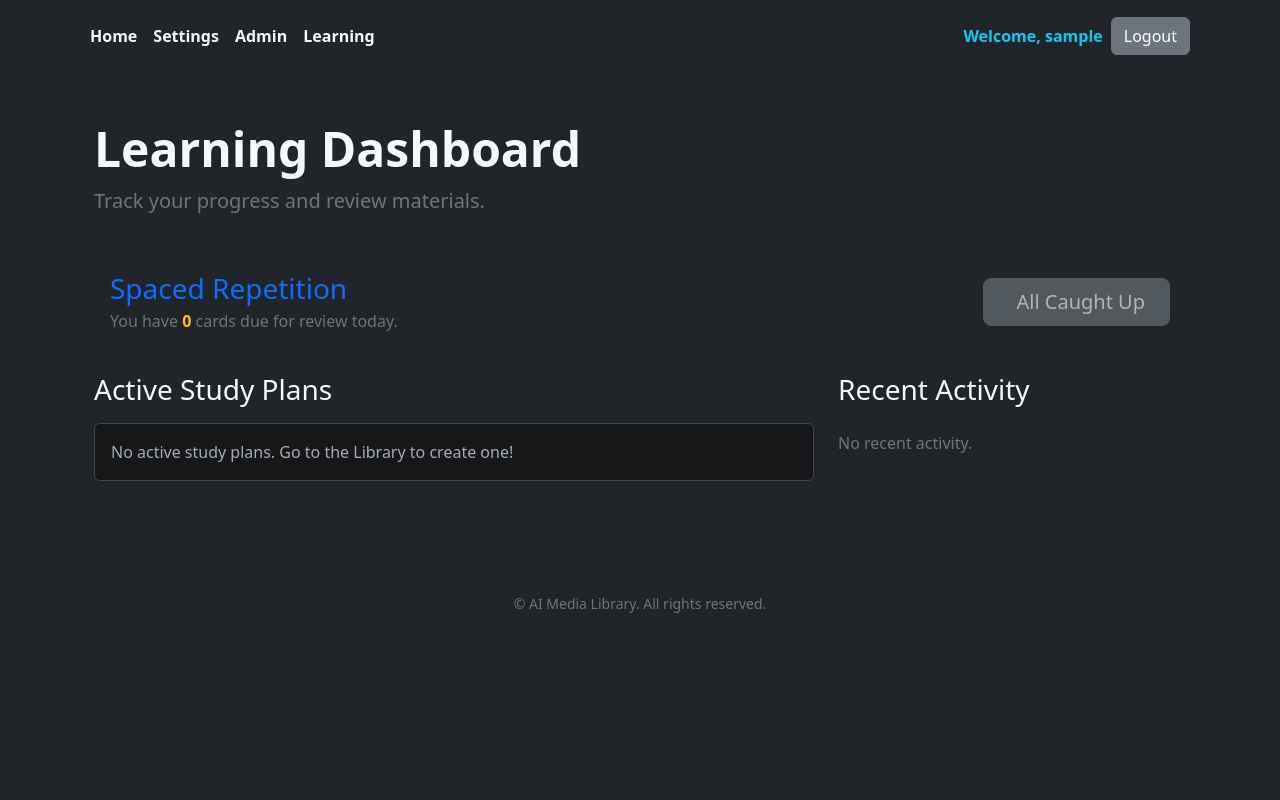
After one commit to kraspy/ai_media_library, a Django app: page /learning/ in a window 1280 px wide. The commit adds this page. Run offline with Django 5.2, Linux system fonts and the light colour scheme; the visitor is signed in with stand-in values (Sample User, id 1); data that the repository does not hold is empty; parts of the project's set-up code (start-up, migrations or seed data) failed here and were passed over.

Commit message:
✨ Add learning URLs/Views/Templates

```diff
--- /dev/null
+++ b/apps/learning/urls.py
@@ -0,0 +1,17 @@
+from django.urls import path
+
+from .views import (
+    LearningDashboardView,
+    QuizView,
+    StudyPlanDetailView,
+    StudySessionView,
+)
+
+app_name = 'learning'
+
+urlpatterns = [
+    path('', LearningDashboardView.as_view(), name='dashboard'),
+    path('study/', StudySessionView.as_view(), name='study_session'),
+    path('plan/<int:pk>/', StudyPlanDetailView.as_view(), name='plan_detail'),
+    path('quiz/<int:pk>/', QuizView.as_view(), name='quiz'),
+]
--- /dev/null
+++ b/apps/learning/views.py
@@ -0,0 +1,101 @@
+from django.contrib.auth.mixins import LoginRequiredMixin
+from django.db.models import Count, Q
+from django.shortcuts import get_object_or_404, redirect, render
+from django.utils import timezone
+from django.views.generic import DetailView, TemplateView, View
+
+from apps.learning.models import Flashcard, StudyPlan, StudyUnit
+from apps.learning.services.srs import calculate_next_review
+
+
+class LearningDashboardView(LoginRequiredMixin, TemplateView):
+    template_name = 'learning/dashboard.html'
+
+    def get_context_data(self, **kwargs):
+        context = super().get_context_data(**kwargs)
+        user = self.request.user
+        today = timezone.now().date()
+
+        context['cards_due_count'] = Flashcard.objects.filter(
+            user=user, next_review__lte=today
+        ).count()
+
+        context['active_plans'] = StudyPlan.objects.filter(
+            user=user, status=StudyPlan.Status.ACTIVE
+        ).annotate(
+            total_units=Count('units'),
+            completed_units=Count('units', filter=Q(units__is_completed=True)),
+        )
+
+        context['recent_activity'] = StudyUnit.objects.filter(
+            plan__user=user, is_completed=True
+        ).order_by('-plan__created_at')[:5]
+
+        return context
+
+
+class StudyPlanDetailView(LoginRequiredMixin, DetailView):
+    model = StudyPlan
+    template_name = 'learning/plan_detail.html'
+    context_object_name = 'plan'
+
+    def get_queryset(self):
+        return StudyPlan.objects.filter(user=self.request.user)
+
+
+class StudySessionView(LoginRequiredMixin, View):
+    template_name = 'learning/study_session.html'
+
+    def get(self, request):
+        today = timezone.now().date()
+        cards = Flashcard.objects.filter(
+            user=request.user, next_review__lte=today
+        ).order_by('next_review')
+
+        if not cards.exists():
+            return render(request, 'learning/session_complete.html')
+
+        card = cards.first()
+        return render(
+            request,
+            self.template_name,
+            {'card': card, 'cards_count': cards.count()},
+        )
+
+    def post(self, request):
+        card_id = request.POST.get('card_id')
+        quality = int(request.POST.get('quality'))
+
+        card = get_object_or_404(Flashcard, id=card_id, user=request.user)
+
+        new_interval, new_ease = calculate_next_review(
+            quality, card.interval, card.ease_factor, card.reps
+        )
+
+        card.interval = new_interval
+        card.ease_factor = new_ease
+        card.reps += 1
+        card.last_review = timezone.now().date()
+        card.next_review = card.last_review + timezone.timedelta(
+            days=new_interval
+        )
+        card.save()
+
+        return redirect('learning:study_session')
+
+
+class QuizView(LoginRequiredMixin, DetailView):
+    model = StudyUnit
+    template_name = 'learning/quiz.html'
+    context_object_name = 'unit'
+
+    def get_context_data(self, **kwargs):
+        context = super().get_context_data(**kwargs)
+        context['questions'] = self.object.concept.quiz_questions.all()
+        return context
+
+    def post(self, request, *args, **kwargs):
+        self.object = self.get_object()
+        self.object.is_completed = True
+        self.object.save()
+        return redirect('learning:plan_detail', pk=self.object.plan.id)
--- a/config/urls.py
+++ b/config/urls.py
@@ -23,8 +23,11 @@ from django.urls import include, path
 urlpatterns = [
     path('admin/', admin.site.urls),
     path('auth/', include('apps.users.urls')),
-    path('core/', include('apps.core.urls')),
-    path('', include('apps.library.urls')),
+    path('users/', include('apps.users.urls', namespace='users')),
+    path('core/', include('apps.core.urls', namespace='core')),
+    path('library/', include('apps.library.urls', namespace='library')),
+    path('learning/', include('apps.learning.urls', namespace='learning')),
+    path('', include('apps.library.urls', namespace='library_root')),
 ]
 
 if settings.DEBUG:
--- a/templates/base.html
+++ b/templates/base.html
@@ -15,6 +15,7 @@
                 <a class="nav-link fw-semibold text-light" href="{% url 'library:list' %}">Home</a>
                 <a class="nav-link fw-semibold text-light" href="{% url 'core:settings' %}">Settings</a>
                 <a class="nav-link fw-semibold text-light" href="/admin/">Admin</a>
+                <a class="nav-link fw-semibold text-light" href="{% url 'learning:dashboard' %}">Learning</a>
             </div>
             <div class="d-flex align-items-center">
                 {% if user.is_authenticated %}
--- /dev/null
+++ b/templates/learning/dashboard.html
@@ -0,0 +1,104 @@
+{% extends 'base.html' %}
+
+{% block title %}Learning Dashboard{% endblock %}
+
+{% block content %}
+<div class="container py-4">
+    <div class="row mb-4">
+        <div class="col-md-12">
+            <h1 class="display-5 fw-bold text-light">Learning Dashboard</h1>
+            <p class="lead text-secondary">Track your progress and review materials.</p>
+        </div>
+    </div>
+
+    <!-- SRS Review Section -->
+    <div class="row mb-4">
+        <div class="col-md-12">
+            <div class="card card-custom bg-dark text-light border-0 shadow-sm">
+                <div class="card-body d-flex justify-content-between align-items-center">
+                    <div>
+                        <h3 class="card-title text-primary mb-0">Spaced Repetition</h3>
+                        <p class="card-text text-secondary mt-1">
+                            You have <strong class="text-warning">{{ cards_due_count }}</strong> cards due for review today.
+                        </p>
+                    </div>
+                    {% if cards_due_count > 0 %}
+                    <a href="{% url 'learning:study_session' %}" class="btn btn-primary btn-lg px-4">
+                        <i class="bi bi-play-circle me-2"></i>Start Review
+                    </a>
+                    {% else %}
+                    <button class="btn btn-secondary btn-lg px-4" disabled>
+                        <i class="bi bi-check-circle me-2"></i>All Caught Up
+                    </button>
+                    {% endif %}
+                </div>
+            </div>
+        </div>
+    </div>
+
+    <!-- Active Plans -->
+    <div class="row">
+        <div class="col-md-8">
+            <h3 class="mb-3 text-light">Active Study Plans</h3>
+            {% if active_plans %}
+                <div class="row row-cols-1 row-cols-md-2 g-4">
+                    {% for plan in active_plans %}
+                    <div class="col">
+                        <div class="card h-100 bg-dark text-light border-secondary">
+                            <div class="card-body">
+                                <h5 class="card-title">
+                                    {% if plan.topic %}
+                                        {{ plan.topic.title }}
+                                    {% elif plan.media_item %}
+                                        {{ plan.media_item.title }}
+                                    {% else %}
+                                        Custom Plan
+                                    {% endif %}
+                                </h5>
+                                <p class="card-text text-secondary small">
+                                    Created: {{ plan.created_at|date:"M d, Y" }}
+                                </p>
+                                <div class="progress mb-3" style="height: 10px;">
+                                    <div class="progress-bar bg-success" role="progressbar"
+                                         style="width: {% widthratio plan.completed_units plan.total_units 100 %}%;"
+                                         aria-valuenow="{{ plan.completed_units }}" aria-valuemin="0" aria-valuemax="{{ plan.total_units }}">
+                                    </div>
+                                </div>
+                                <div class="d-flex justify-content-between align-items-center">
+                                    <small class="text-secondary">{{ plan.completed_units }} / {{ plan.total_units }} units</small>
+                                    <a href="{% url 'learning:plan_detail' plan.id %}" class="btn btn-sm btn-outline-light">View Plan</a>
+                                </div>
+                            </div>
+                        </div>
+                    </div>
+                    {% endfor %}
+                </div>
+            {% else %}
+                <div class="alert alert-secondary" role="alert">
+                    No active study plans. Go to the Library to create one!
+                </div>
+            {% endif %}
+        </div>
+
+        <!-- Recent Activity -->
+        <div class="col-md-4">
+            <h3 class="mb-3 text-light">Recent Activity</h3>
+            <ul class="list-group list-group-flush bg-transparent">
+                {% for unit in recent_activity %}
+                <li class="list-group-item bg-transparent text-light border-secondary d-flex justify-content-between align-items-center px-0">
+                    <div>
+                        <span class="d-block">{{ unit.concept.title }}</span>
+                        <small class="text-secondary">{{ unit.plan.created_at|date:"M d" }}</small>
+                    </div>
+                    <span class="badge bg-success rounded-pill"><i class="bi bi-check"></i></span>
+                </li>
+                {% empty %}
+                <li class="list-group-item bg-transparent text-secondary border-secondary px-0">
+                    No recent activity.
+                </li>
+                {% endfor %}
+            </ul>
+        </div>
+    </div>
+</div>
+{% endblock %}
```
Also changed, not shown: templates/learning/plan_detail.html (added, +77 -0 lines), templates/learning/quiz.html (added, +42 -0 lines), templates/learning/session_complete.html (added, +22 -0 lines), templates/learning/study_session.html (added, +60 -0 lines).
